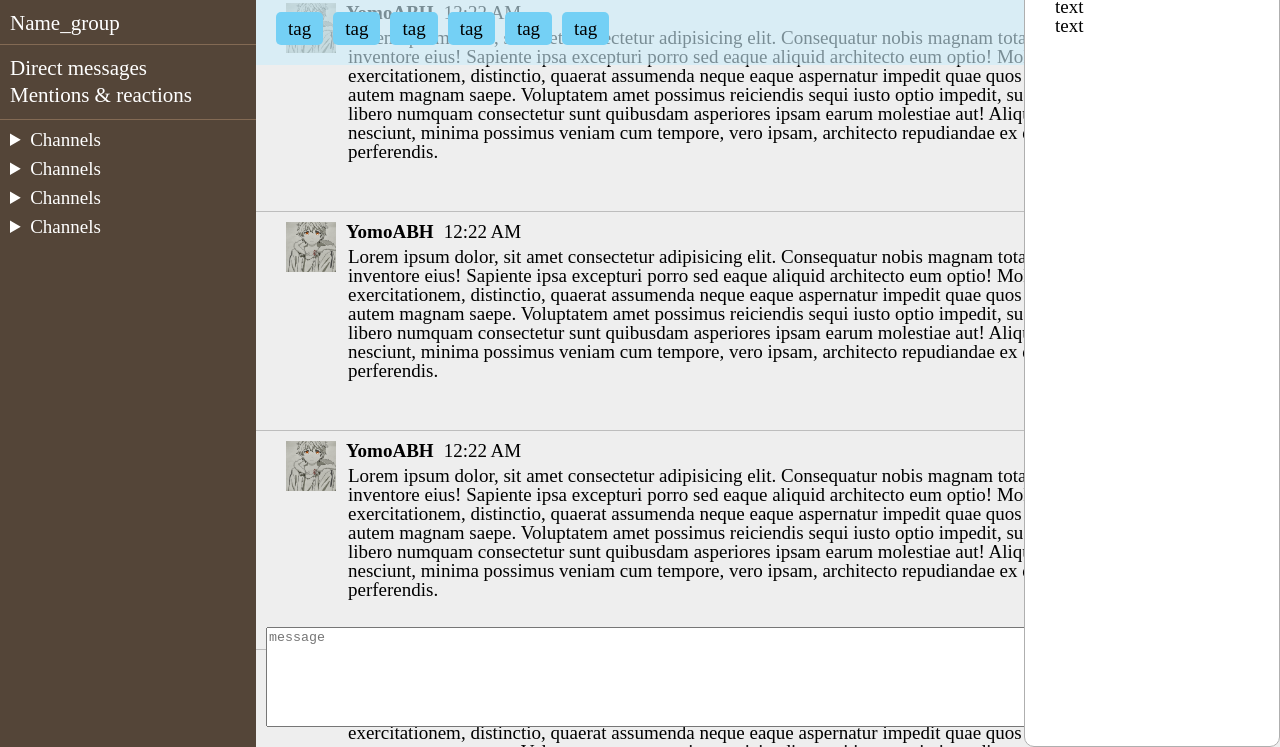
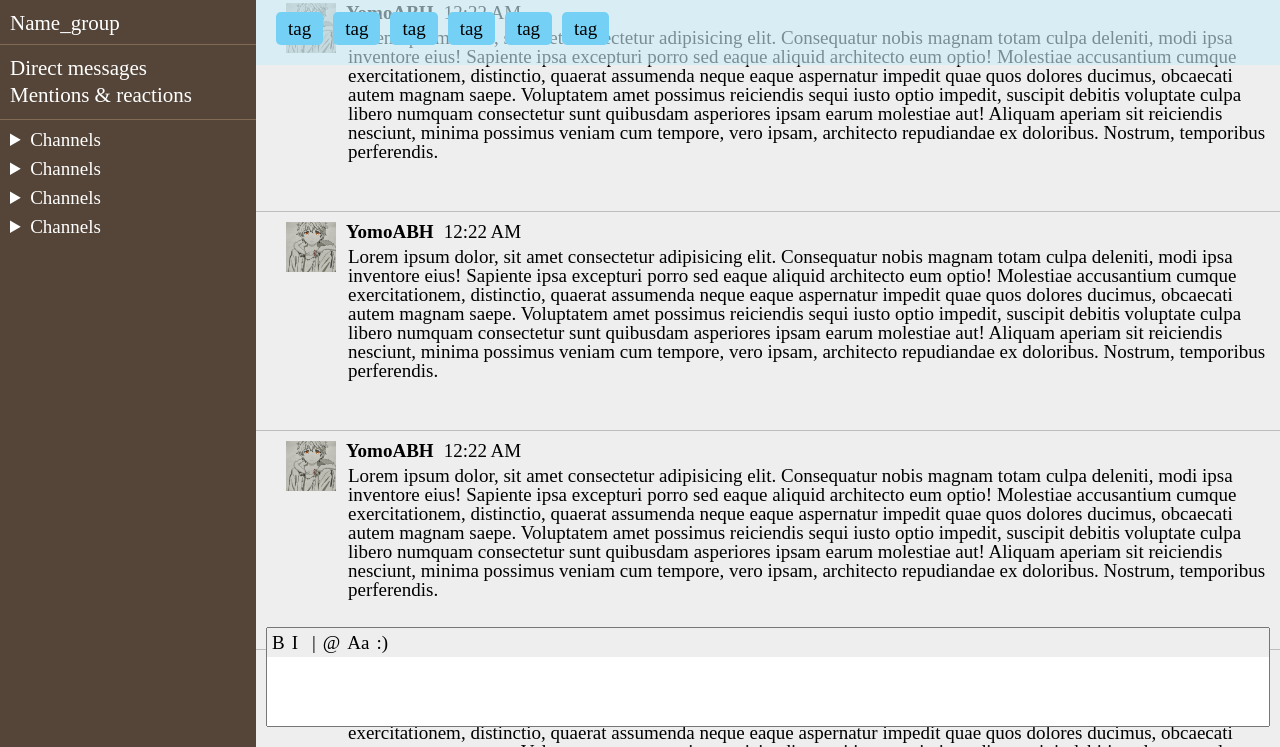
Before and after one commit to YomoABH/slack, a plain HTML site: page index.html in a window 1280 px wide. Shown: the part 53-800 px from the top of the page. Drawn offline with Linux system fonts and the light colour scheme.

Commit message:
Add files via upload

```diff
--- a/index.html
+++ b/index.html
@@ -21,7 +21,6 @@
 				<img class="header__input-button-clock" src="./img/clock.svg" alt="params">
 
 				<input list="" class="header__input" type="text" placeholder="Search TradingView"></input>
-
 				<!-- droplist  -->
 				<div class="header__droplist header-droplist">
 
@@ -336,7 +335,19 @@
 
 			<!-- поле ввода -->
 			<div class="main__input-aria">
-				<textarea placeholder="message" name="" id=""></textarea>
+				<textarea placeholder="message" name="" id="">
+				</textarea>
+				<ul class="message-item__text-icon">
+					<li>B</li>
+					<li>I</li>
+					<li>
+						</>
+					</li>
+					<span>|</span>
+					<li>@</li>
+					<li>Aa</li>
+					<li>:)</li>
+				</ul>
 			</div>
 			<!-- поле ввода -->
 
--- a/scss/_aside.scss
+++ b/scss/_aside.scss
@@ -36,7 +36,7 @@
 
 		details {
 			display: inline-block;
-			width: 200px;
+			width: 100%;
 		}
 	}
 
--- a/scss/_header-droplist.scss
+++ b/scss/_header-droplist.scss
@@ -5,6 +5,7 @@
 		&:focus+.header__droplist {
 			opacity: 1;
 			visibility: visible;
+			z-index: 1;
 		}
 	}
 
--- a/scss/_main.scss
+++ b/scss/_main.scss
@@ -27,8 +27,13 @@
 			width: 100%;
 			height: 100px;
 			resize: none;
+
+			padding-top: 30px;
 		}
+
 	}
+
+
 }
 
 .message-item {
@@ -40,6 +45,27 @@
 	gap: 5px;
 
 	border-top: 1px rgb(189, 189, 189) solid;
+
+	&__text-icon {
+		padding: 5px;
+		display: flex;
+		gap: 7px;
+
+		position: absolute;
+		left: 1px;
+		top: 1px;
+
+		width: calc(100% - 2px);
+
+		background-color: rgb(238, 238, 238);
+
+		li {
+			&:hover {
+				font-weight: 700;
+			}
+		}
+	}
+
 
 	&__info {
 		display: flex;
--- a/scss/_modal.scss
+++ b/scss/_modal.scss
@@ -1,4 +1,5 @@
 .modal {
+	display: none;
 	padding: 30px;
 
 	background-color: #fff;
```
Also changed, not shown: css/style.css, 1 other file.
